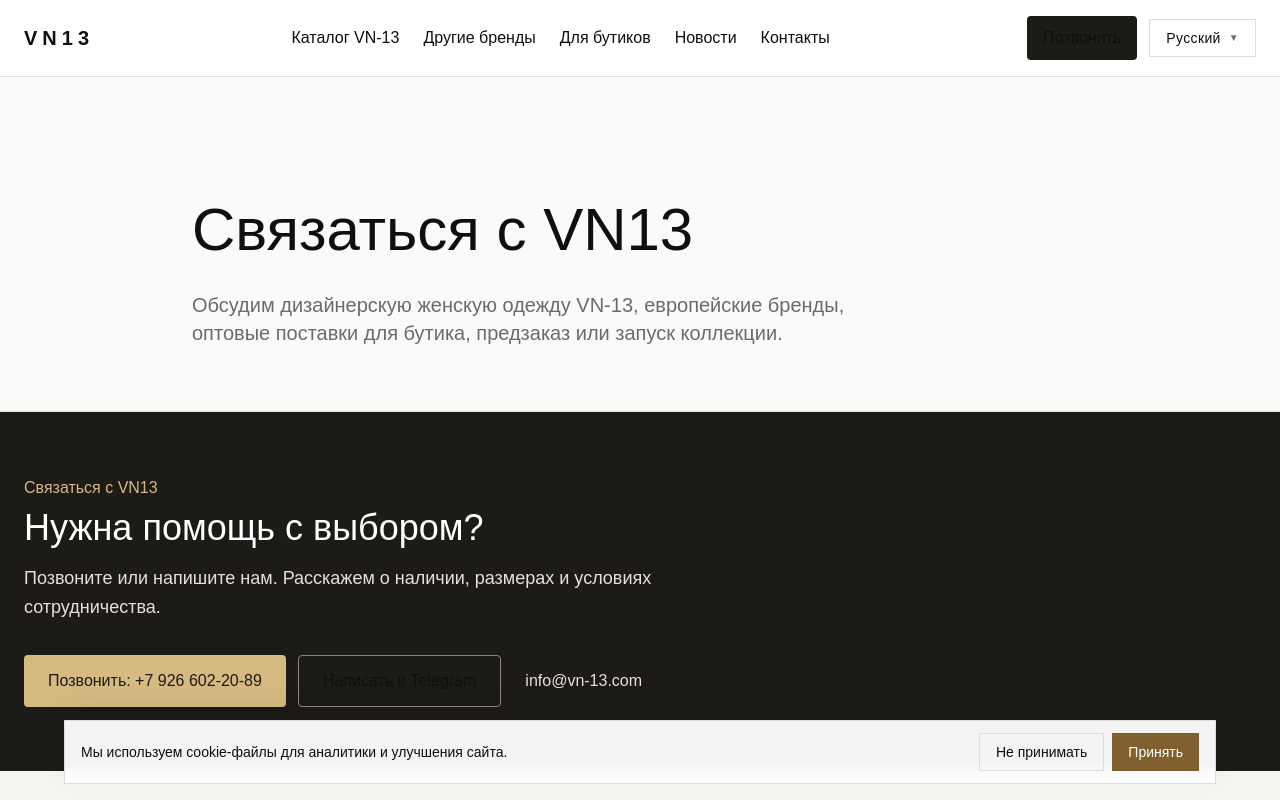
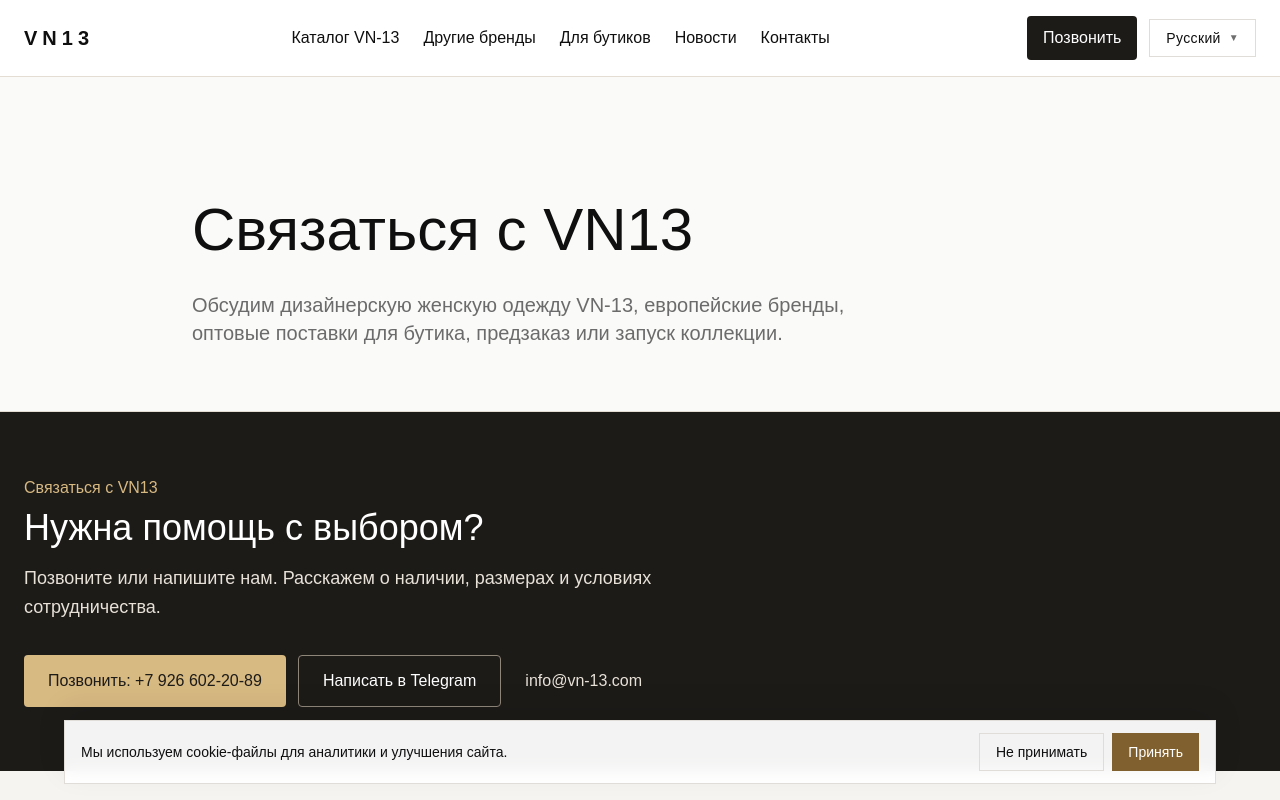
Before and after one commit to coffeeshop13/vn-13, a Next.js app: page /contact in a window 1280 px wide. Shown: the top 800 px of the page. Built offline with nearby package versions, Linux system fonts and the light colour scheme.

Commit message:
Fix CTA text contrast in header and contact section

```diff
--- a/components/ContactForm.tsx
+++ b/components/ContactForm.tsx
@@ -12,7 +12,7 @@ export default function ContactForm() {
             <a href="tel:+79266022089" className="inline-flex min-h-[52px] items-center justify-center rounded-sm px-6 text-base font-medium" style={{ backgroundColor: '#d7b982', color: '#1d1b18' }}>
               Позвонить: +7 926 602-20-89
             </a>
-            <a href="https://t.me/vn13agency" className="inline-flex min-h-[52px] items-center justify-center rounded-sm border border-[#8f867a] px-6 text-base font-medium text-white hover:bg-[#302d28]">
+            <a href="https://t.me/vn13agency" className="inline-flex min-h-[52px] items-center justify-center rounded-sm border border-[#8f867a] px-6 text-base font-medium text-white hover:bg-[#302d28]" style={{ color: '#fff' }}>
               Написать в Telegram
             </a>
             <a href="mailto:info@vn-13.com" className="inline-flex min-h-[52px] items-center justify-center rounded-sm px-3 text-base underline underline-offset-4" style={{ color: '#e7e1d8' }}>
--- a/components/Header.tsx
+++ b/components/Header.tsx
@@ -31,7 +31,7 @@ export default function Header() {
         </nav>
 
         <div className="hidden xl:flex items-center gap-3">
-          <a href="tel:+79266022089" className="inline-flex min-h-11 items-center rounded-sm bg-[#1d1b18] px-4 text-base font-medium text-white">
+          <a href="tel:+79266022089" className="inline-flex min-h-11 items-center rounded-sm bg-[#1d1b18] px-4 text-base font-medium text-white" style={{ color: '#fff' }}>
             Позвонить
           </a>
           <LanguageSelector />
```
